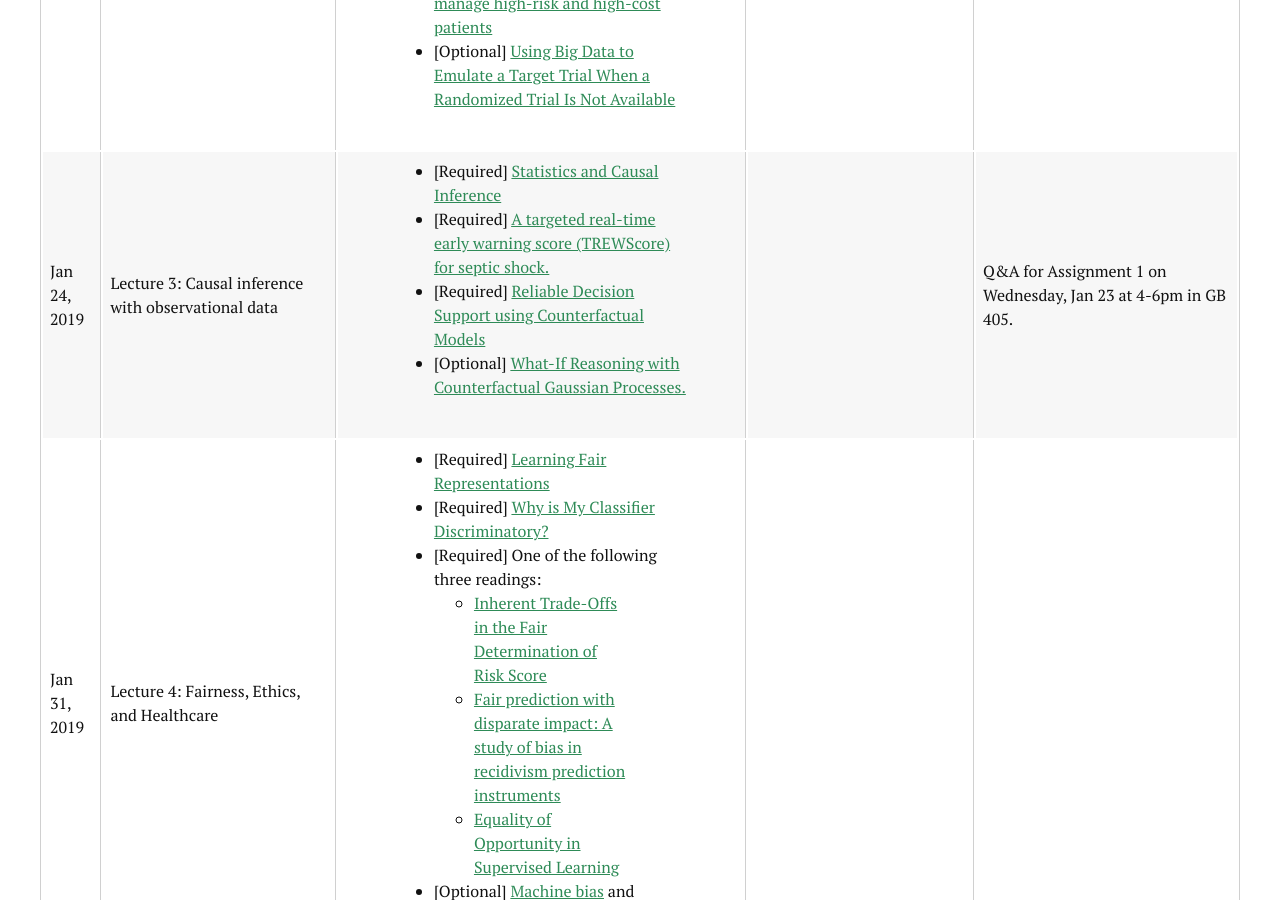
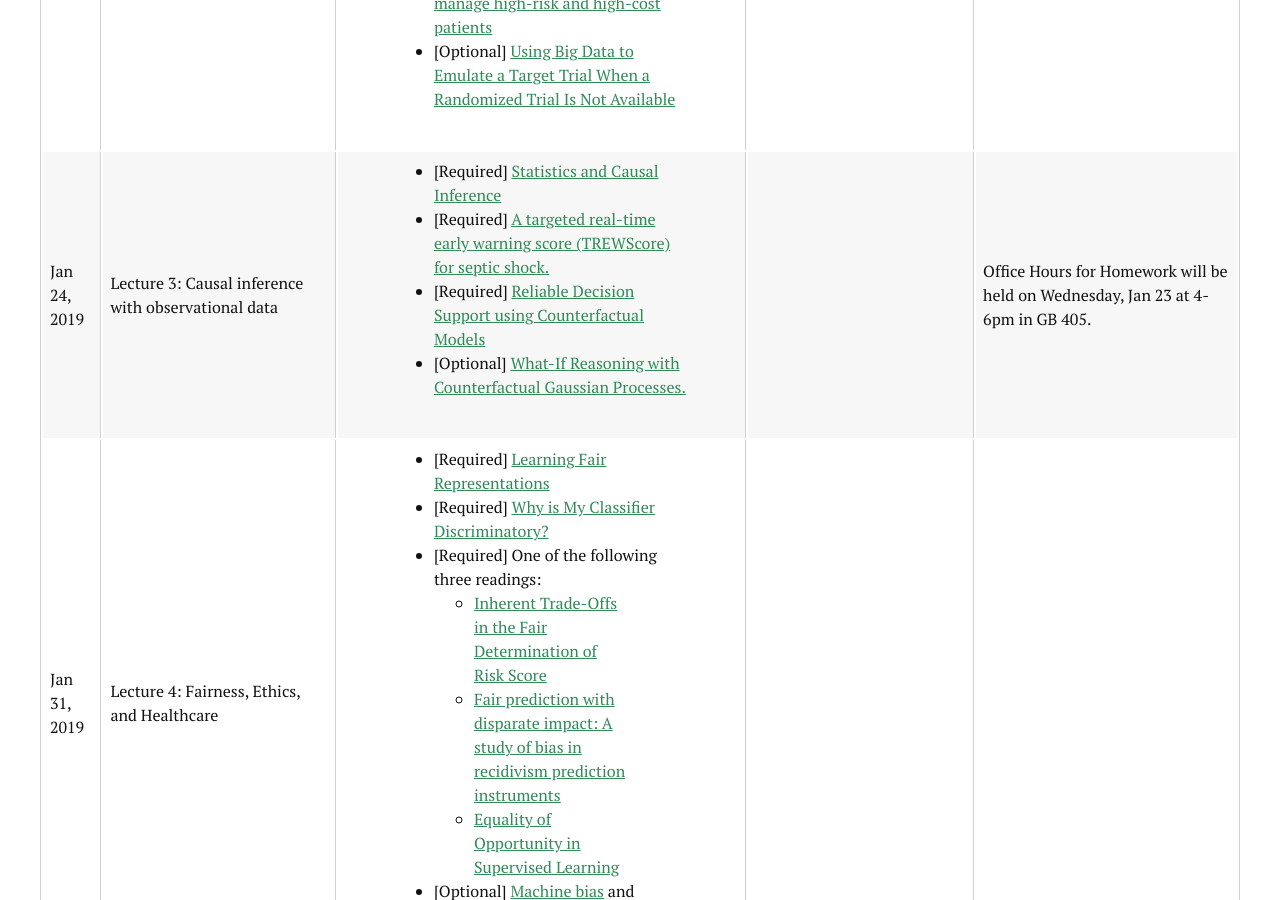
Before and after one commit to CS2541-ML4H2019/CS2541-ML4H2019.github.io, a Jekyll site: the page built from schedule.md, in a window 1280 px wide and 900 px high, scrolled down 1290 px. Built offline with Jekyll 4.4.1, drawn with Linux system fonts in a browser that asks for light colours; nearby versions of some CDN libraries.

Commit message:
Update schedule.md

```diff
--- a/schedule.md
+++ b/schedule.md
@@ -72,7 +72,7 @@ title: Schedule
     <td>
     </td>
     <td>
-      Q&A for Assignment 1 on Wednesday, Jan 23 at 4-6pm in GB 405.
+      Office Hours for Homework will be held on Wednesday, Jan 23 at 4-6pm in GB 405.
     </td>
   </tr>
   <tr>
```
